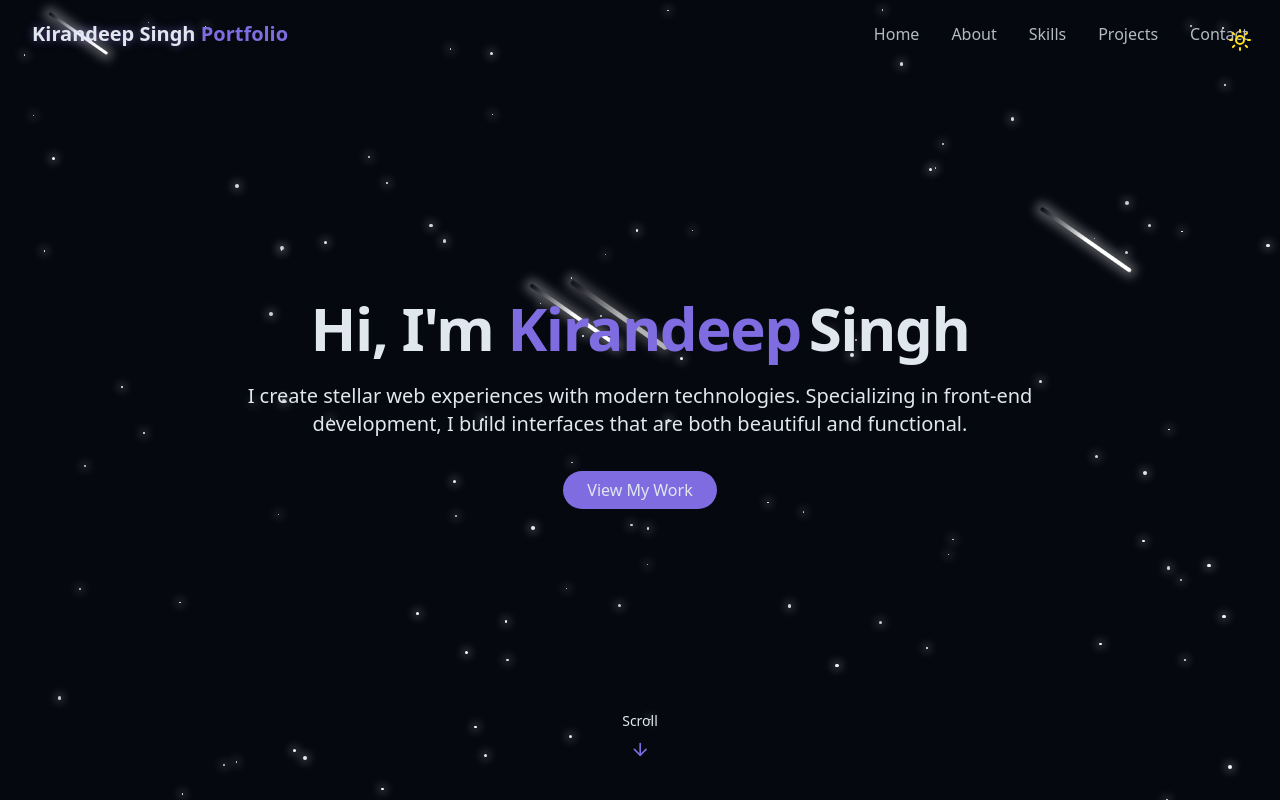
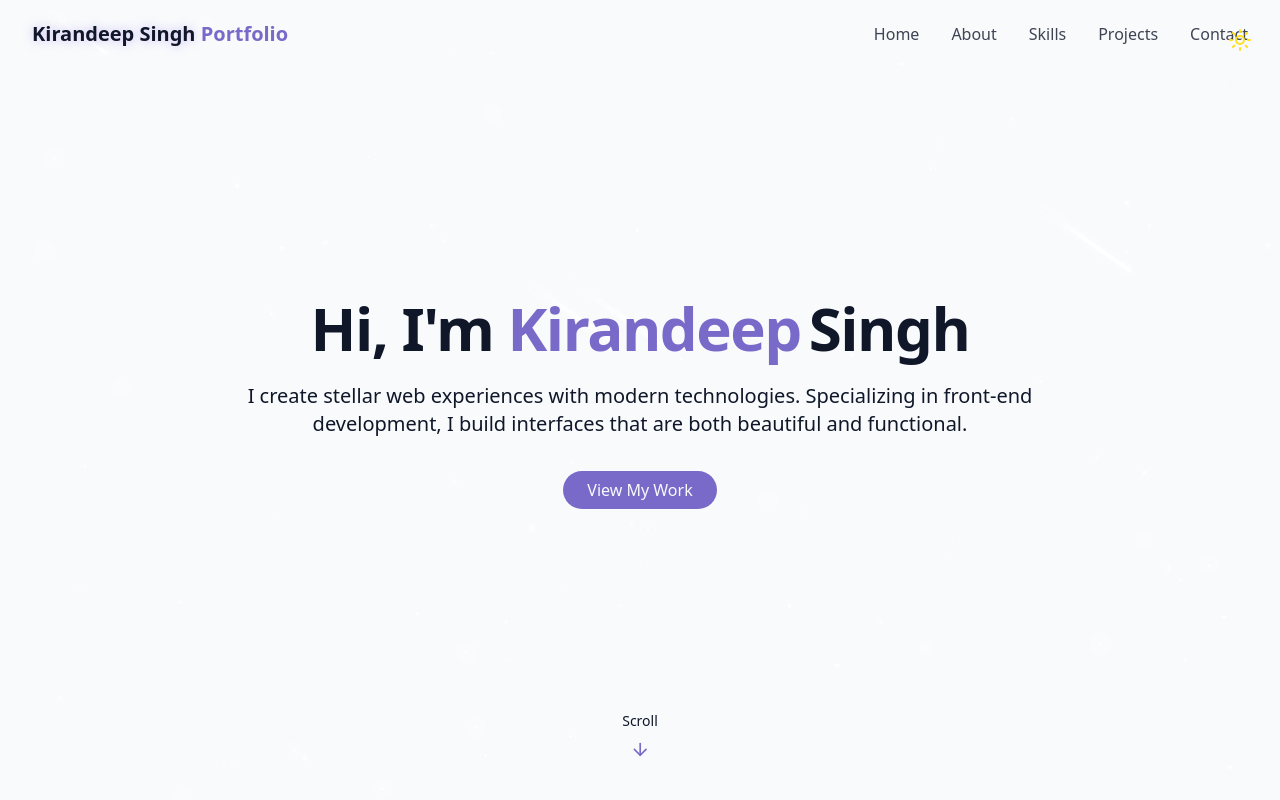
Before and after one commit to KSMaan45/my-portfolio, a React (Vite) app: page / in a window 1280 px wide. Shown: the top 800 px of the page. Built offline with nearby package versions, Linux system fonts and the light colour scheme.

Commit message:
Improving theme logic

```diff
--- a/src/components/ThemeToggle.jsx
+++ b/src/components/ThemeToggle.jsx
@@ -3,13 +3,13 @@ import { useEffect, useState } from "react";
 import { cn } from "@/lib/utils";
 
 export const ThemeToggle = () => {
-  const [isDarkMode, setIsDarkMode] = useState(true);
+  const [isDarkMode, setIsDarkMode] = useState("");
 
   useEffect(() => {
     const storedTheme = localStorage.getItem("theme");
-    if (storedTheme === "dark") {
-      setIsDarkMode(true);
-      document.documentElement.classList.add("dark");
+    if (storedTheme === "light") {
+      setIsDarkMode(false);
+      document.documentElement.classList.remove("dark");
     } else {
       localStorage.setItem("theme", "dark");
       setIsDarkMode(true);
```
